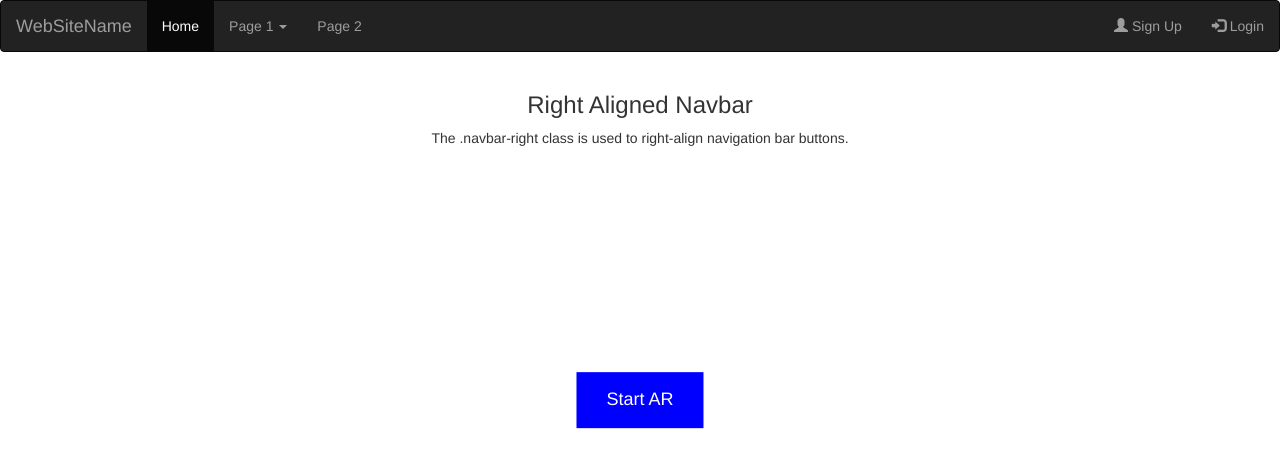
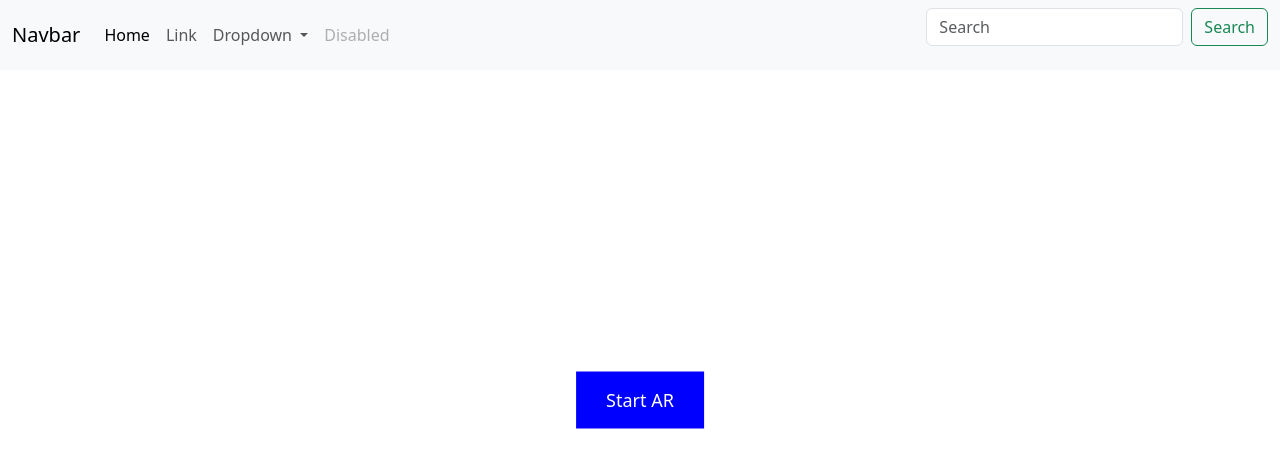
Before and after one commit to HabibaElalkamy00/WebAR-Project, a plain HTML site: page index.html in a window 1280 px wide. Drawn offline with nearby package versions, Linux system fonts and the light colour scheme.

Commit message:
Updated WebAR project with latest changes

```diff
--- a/index.html
+++ b/index.html
@@ -3,9 +3,12 @@
     <meta name="viewport" content="width=device-width, initial-scale=1" />
     <script src="https://aframe.io/releases/1.5.0/aframe.min.js"></script>
     <script src="https://cdn.jsdelivr.net/npm/mind-ar@1.2.5/dist/mindar-image-aframe.prod.js"></script>
-    <link rel="stylesheet" href="https://maxcdn.bootstrapcdn.com/bootstrap/3.4.1/css/bootstrap.min.css">
-    <script src="https://ajax.googleapis.com/ajax/libs/jquery/3.7.1/jquery.min.js"></script>
-    <script src="https://maxcdn.bootstrapcdn.com/bootstrap/3.4.1/js/bootstrap.min.js"></script>
+    <!-- Bootstrap 5 CSS -->
+    <link href="https://cdn.jsdelivr.net/npm/bootstrap@5.3.3/dist/css/bootstrap.min.css" rel="stylesheet">
+
+    <!-- Bootstrap 5 JavaScript (No jQuery Required) -->
+    <script src="https://cdn.jsdelivr.net/npm/bootstrap@5.3.3/dist/js/bootstrap.bundle.min.js"></script>
+
     <style>
       body {
         text-align: center;
@@ -28,51 +31,61 @@
     </style>
   </head>
   <body>
-    <nav class="navbar navbar-inverse">
+
+    <nav class="navbar navbar-expand-lg navbar-light bg-light">
       <div class="container-fluid">
-        <div class="navbar-header">
-          <a class="navbar-brand" href="#">WebSiteName</a>
+        <a class="navbar-brand" href="#">Navbar</a>
+        <button class="navbar-toggler" type="button" data-bs-toggle="collapse" data-bs-target="#navbarSupportedContent" aria-controls="navbarSupportedContent" aria-expanded="false" aria-label="Toggle navigation">
+          <span class="navbar-toggler-icon"></span>
+        </button>
+        <div class="collapse navbar-collapse" id="navbarSupportedContent">
+          <ul class="navbar-nav me-auto mb-2 mb-lg-0">
+            <li class="nav-item">
+              <a class="nav-link active" aria-current="page" href="#">Home</a>
+            </li>
+            <li class="nav-item">
+              <a class="nav-link" href="#">Link</a>
+            </li>
+            <li class="nav-item dropdown">
+              <a class="nav-link dropdown-toggle" href="#" id="navbarDropdown" role="button" data-bs-toggle="dropdown" aria-expanded="false">
+                Dropdown
+              </a>
+              <ul class="dropdown-menu" aria-labelledby="navbarDropdown">
+                <li><a class="dropdown-item" href="#">Action</a></li>
+                <li><a class="dropdown-item" href="#">Another action</a></li>
+                <li><hr class="dropdown-divider"></li>
+                <li><a class="dropdown-item" href="#">Something else here</a></li>
+              </ul>
+            </li>
+            <li class="nav-item">
+              <a class="nav-link disabled" href="#" tabindex="-1" aria-disabled="true">Disabled</a>
+            </li>
+          </ul>
+          <form class="d-flex">
+            <input class="form-control me-2" type="search" placeholder="Search" aria-label="Search">
+            <button class="btn btn-outline-success" type="submit">Search</button>
+          </form>
         </div>
-        <ul class="nav navbar-nav">
-          <li class="active"><a href="#">Home</a></li>
-          <li class="dropdown"><a class="dropdown-toggle" data-toggle="dropdown" href="#">Page 1 <span class="caret"></span></a>
-            <ul class="dropdown-menu">
-              <li><a href="#">Page 1-1</a></li>
-              <li><a href="#">Page 1-2</a></li>
-              <li><a href="#">Page 1-3</a></li>
-            </ul>
-          </li>
-          <li><a href="#">Page 2</a></li>
-        </ul>
-        <ul class="nav navbar-nav navbar-right">
-          <li><a href="#"><span class="glyphicon glyphicon-user"></span> Sign Up</a></li>
-          <li><a href="#"><span class="glyphicon glyphicon-log-in"></span> Login</a></li>
-        </ul>
       </div>
     </nav>
 
-    <div class="container">
-      <h3>Right Aligned Navbar</h3>
-      <p>The .navbar-right class is used to right-align navigation bar buttons.</p>
-    </div>
-
-    <!-- زر بدء الـ AR -->
+    <!-- AR Start Button -->
     <button id="startButton">Start AR</button>
 
     <script>
       const startButton = document.querySelector("#startButton");
 
       startButton.addEventListener("click", () => {
-        // إخفاء الزر بعد الضغط عليه
+        // Hide the button after it is clicked
         startButton.style.display = "none";
 
-        // إنشاء المشهد ديناميكيًا
+        // Dynamically create the scene
         const scene = document.createElement("a-scene");
         scene.setAttribute("mindar-image", "imageTargetSrc: /assets/targets (1).mind;");
         scene.setAttribute("vr-mode-ui", "enabled: false");
         scene.setAttribute("device-orientation-permission-ui", "enabled: false");
 
-        // إضافة الـ <a-assets> مع الفيديو
+        // Add the <a-assets> with the video
         const assets = document.createElement("a-assets");
         const video = document.createElement("video");
         video.setAttribute("id", "myVideo");
@@ -84,13 +97,13 @@
         assets.appendChild(video);
         scene.appendChild(assets);
 
-        // إضافة الكاميرا
+        // Add the camera
         const camera = document.createElement("a-camera");
         camera.setAttribute("position", "0 0 0");
         camera.setAttribute("look-controls", "enabled: false");
         scene.appendChild(camera);
 
-        // إضافة الفيديو كعنصر AR
+        // Add the video as an AR entity
         const targetEntity = document.createElement("a-entity");
         targetEntity.setAttribute("mindar-image-target", "targetIndex: 0");
 
@@ -104,21 +117,21 @@
         targetEntity.appendChild(videoEntity);
         scene.appendChild(targetEntity);
 
-        // إضافة المشهد إلى الصفحة
+        // Append the scene to the body
         document.body.appendChild(scene);
 
-        // تشغيل الفيديو عند العثور على الهدف
+        // Play video when target is found
         scene.addEventListener("arReady", () => {
-          console.log("AR جاهز");
+          console.log("AR is ready");
         });
 
         targetEntity.addEventListener("targetFound", () => {
-          console.log("تم العثور على الهدف، تشغيل الفيديو");
-          video.play().catch(e => console.log("خطأ في تشغيل الفيديو:", e));
+          console.log("Target found, playing video");
+          video.play().catch(e => console.log("Error playing video:", e));
         });
 
         targetEntity.addEventListener("targetLost", () => {
-          console.log("فُقد الهدف، إيقاف الفيديو");
+          console.log("Target lost, pausing video");
           video.pause();
         });
       });
```
